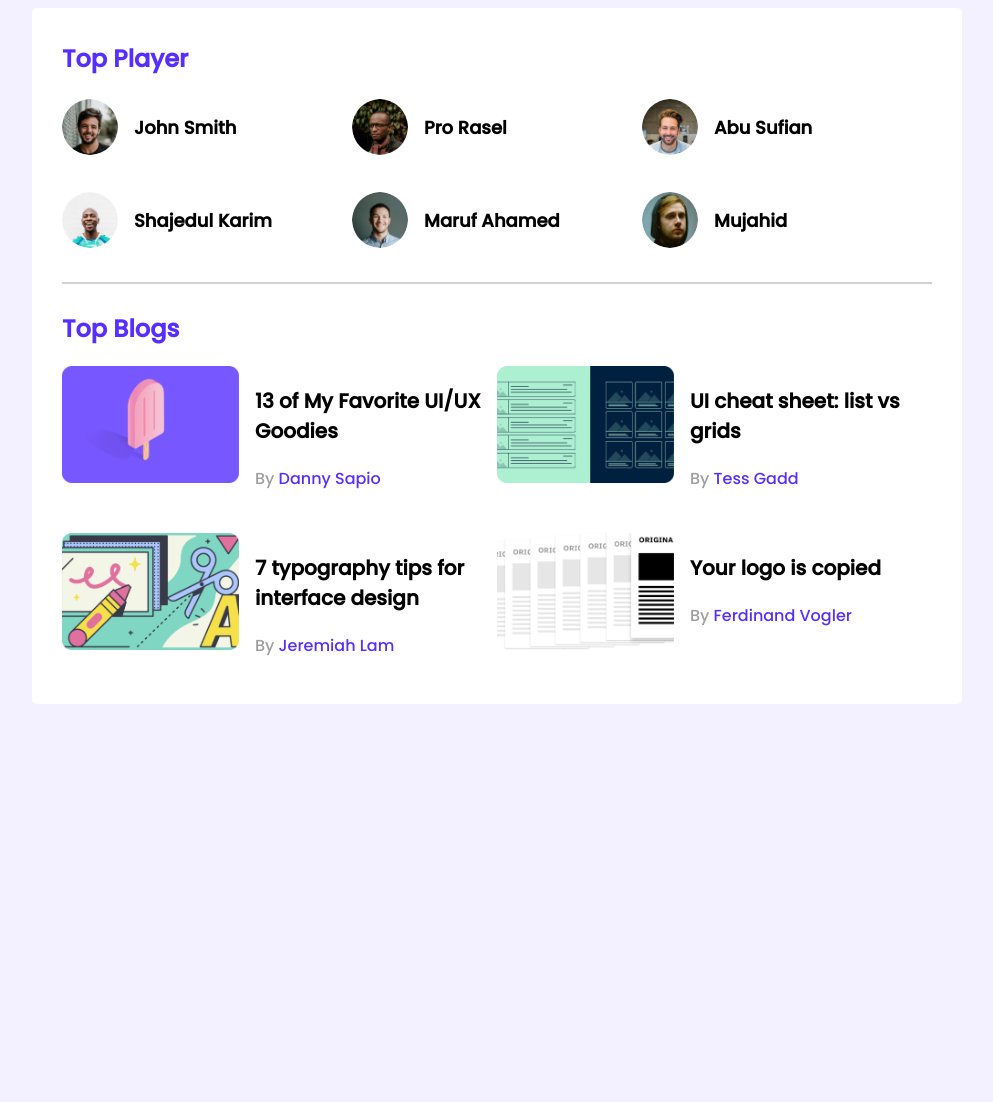
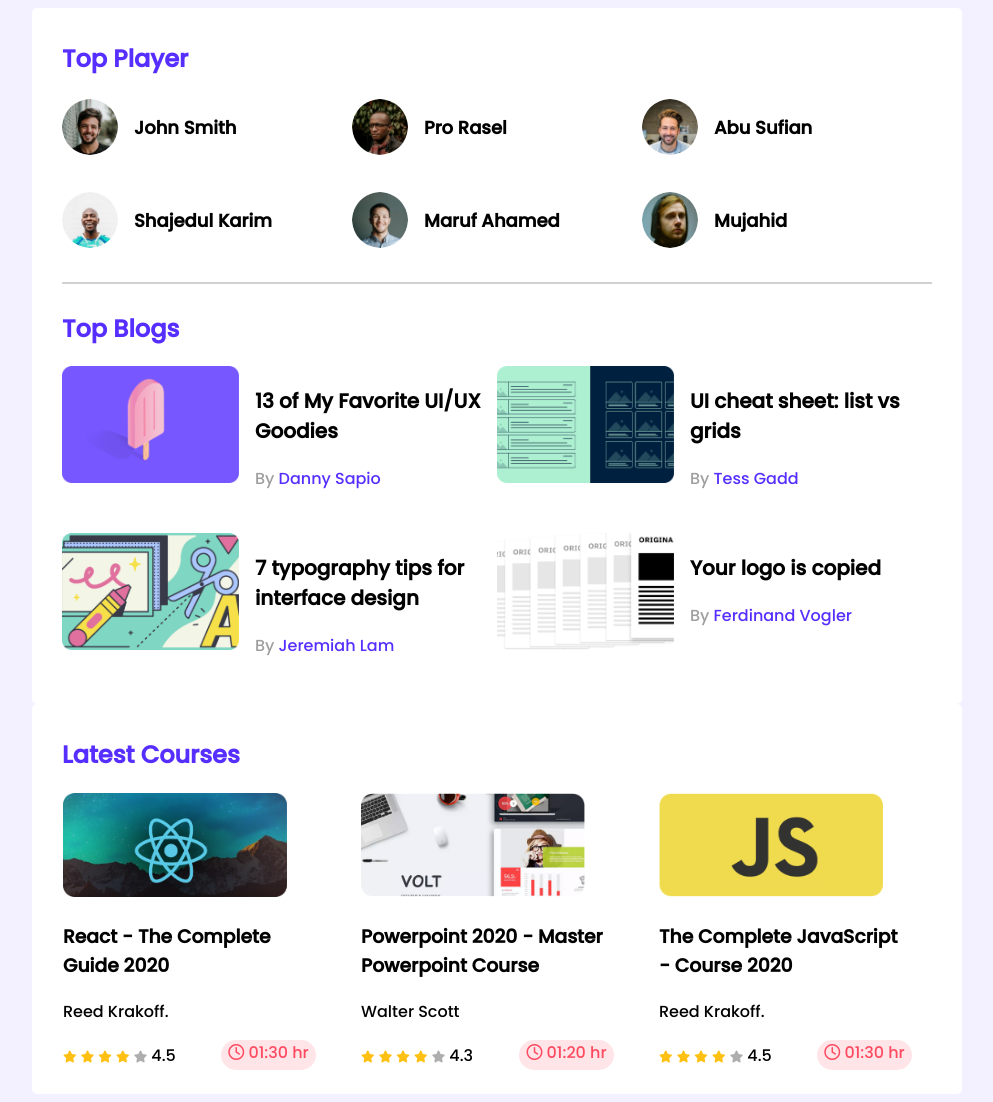
Before and after one commit to Adnan-246/leader-board-css3, a plain HTML site: page index.html in a window 1280 px wide. Shown: the whole page, without its empty margins (143-1136 px from the left). Before the commit the page ends 800 px from the top, so only its background shows below. Drawn offline with Linux system fonts and the light colour scheme.

Commit message:
added course section with styles

```diff
--- a/css/style.css
+++ b/css/style.css
@@ -8,7 +8,8 @@ body{
 }
 main{
   display: flex;
-  justify-content: center;
+  flex-direction: column;
+  align-items: center;
 }
 .container{
   background: #FFFFFF;
@@ -81,3 +82,40 @@ hr{
   font-size: 16px;
   color: #562EFF;
 }
+
+/* Courses Styles */
+.courses{
+  display: grid;
+  grid-template-columns: repeat(3, 1fr);
+  grid-column-gap: 24px;
+}
+.course{
+  width: 253px;
+  height: 270px;
+  border: 1px solid white;
+}
+.course .course-banner img{
+  width: 224px;
+  height: 104px;
+}
+.course-info{
+  display: flex;
+  align-items: center;
+  justify-content: space-between;
+}
+.course-info .course-duration{
+  width: 95px;
+  height: 30px;
+  border-radius: 15px;
+  background: #FFE4E8;
+  text-align: center;
+}
+.fa-star{
+  font-size: 12px;
+}
+.fa-star.filled{
+  color: #FFC014;
+}
+.fa-star.empty{
+  color: #AEAEAE;
+}
--- a/index.html
+++ b/index.html
@@ -4,6 +4,8 @@
   <meta charset="UTF-8">
   <meta name="viewport" content="width=device-width, initial-scale=1.0">
   <title>Leader Board css3</title>
+  <!-- font awesome -->
+  <script src="https://kit.fontawesome.com/98fea96e98.js" crossorigin="anonymous"></script>
   <!-- stylesheet -->
   <link rel="stylesheet" href="css/style.css">
 </head>
@@ -45,7 +47,6 @@
             <h3 class="player-name">Mujahid</h3>
           </div>
         </div>
-        <!-- <hr> -->
       </div>
       <hr>
       <div class="top-blogs">
@@ -94,6 +95,82 @@
         </div>
       </div>
     </section>
+
+    <!-- Latest Courses -->
+    <section class="container">
+      <h2 class="section-title">Latest Courses</h2>
+      <div class="courses">
+        <div class="course">
+          <div class="course-banner">
+            <img src="images/courses/course-1.png" alt="">
+          </div>
+          <div class="course-detail">
+            <h3 class="course-title">React - The Complete Guide 2020</h3>
+            <p class="course-author">Reed Krakoff.</p>
+            <div class="course-info">
+              <div>
+                <i class="fa-solid fa-star filled"></i>
+                <i class="fa-solid fa-star filled"></i>
+                <i class="fa-solid fa-star filled"></i>
+                <i class="fa-solid fa-star filled"></i>
+                <i class="fa-solid fa-star empty"></i>
+                <span> 4.5</span>
+              </div>
+
+              <div class="course-duration">
+                <i class="fa-regular fa-clock me-3" style="color: #FF4A60;"></i>  <span style="color:#FF4A60 ;">01:30 hr</span>
+              </div>
+            </div>
+          </div>
+        </div>
+        <div class="course">
+          <div class="course-banner">
+            <img src="images/courses/course-2.png" alt="">
+          </div>
+          <div class="course-detail">
+            <h3 class="course-title">Powerpoint 2020 - Master Powerpoint Course</h3>
+            <p class="course-author">Walter Scott</p>
+            <div class="course-info">
+              <div>
+                <i class="fa-solid fa-star filled"></i>
+                <i class="fa-solid fa-star filled"></i>
+                <i class="fa-solid fa-star filled"></i>
+                <i class="fa-solid fa-star filled"></i>
+                <i class="fa-solid fa-star empty"></i>
+                <span> 4.3</span>
+              </div>
+
+              <div class="course-duration">
+                <i class="fa-regular fa-clock me-3" style="color: #FF4A60;"></i>  <span style="color:#FF4A60 ;">01:20 hr</span>
+              </div>
+            </div>
+          </div>
+        </div>
+        <div class="course">
+          <div class="course-banner">
+            <img src="images/courses/course-3.png" alt="">
+          </div>
+          <div class="course-detail">
+            <h3 class="course-title">The Complete JavaScript - Course 2020</h3>
+            <p class="course-author">Reed Krakoff.</p>
+            <div class="course-info">
+              <div>
+                <i class="fa-solid fa-star filled"></i>
+                <i class="fa-solid fa-star filled"></i>
+                <i class="fa-solid fa-star filled"></i>
+                <i class="fa-solid fa-star filled"></i>
+                <i class="fa-solid fa-star empty"></i>
+                <span> 4.5</span>
+              </div>
+
+              <div class="course-duration">
+                <i class="fa-regular fa-clock me-3" style="color: #FF4A60;"></i>  <span style="color:#FF4A60 ;">01:30 hr</span>
+              </div>
+            </div>
+          </div>
+        </div>
+      </div>
+    </section>
   </main>
 </body>
 </html>
```
